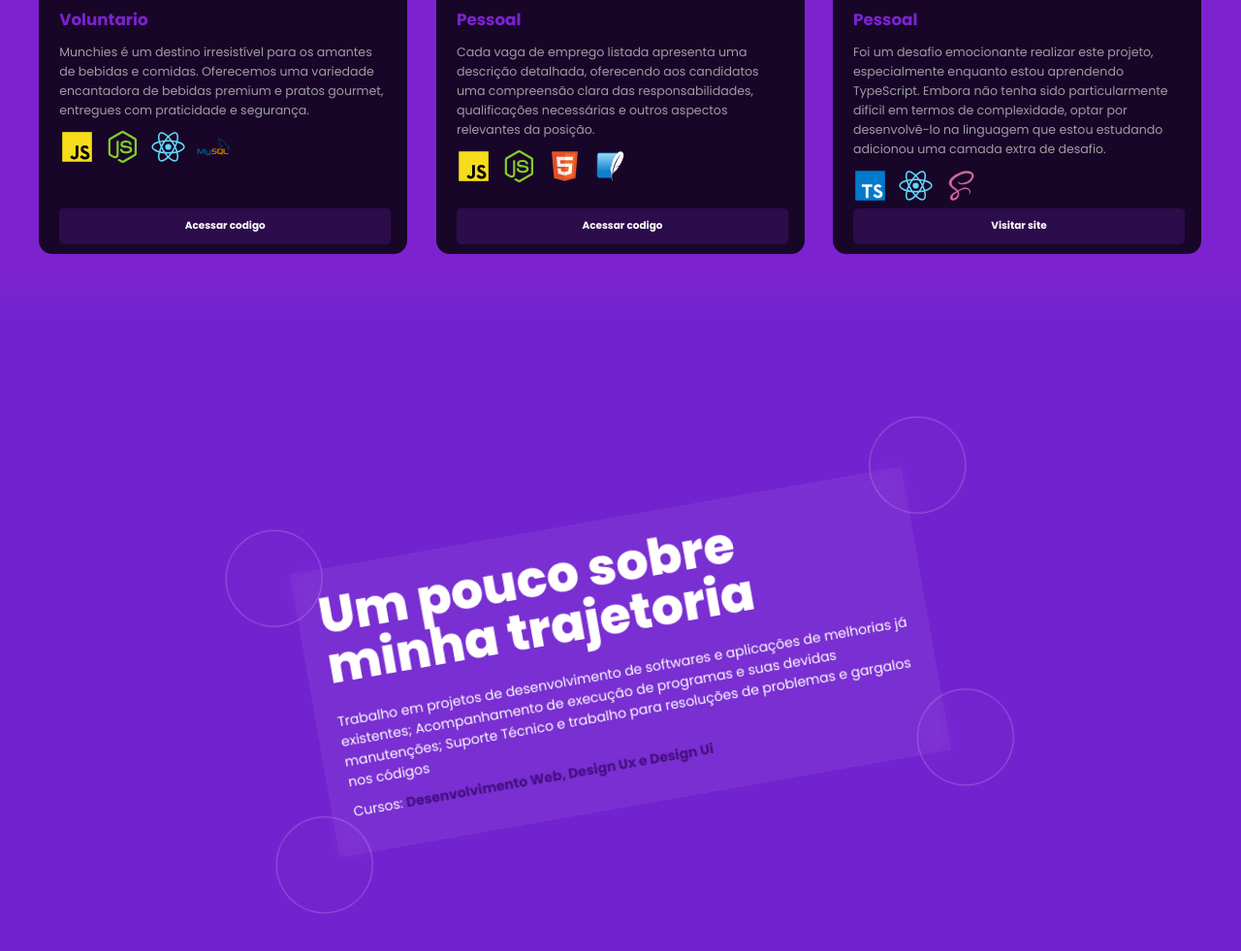
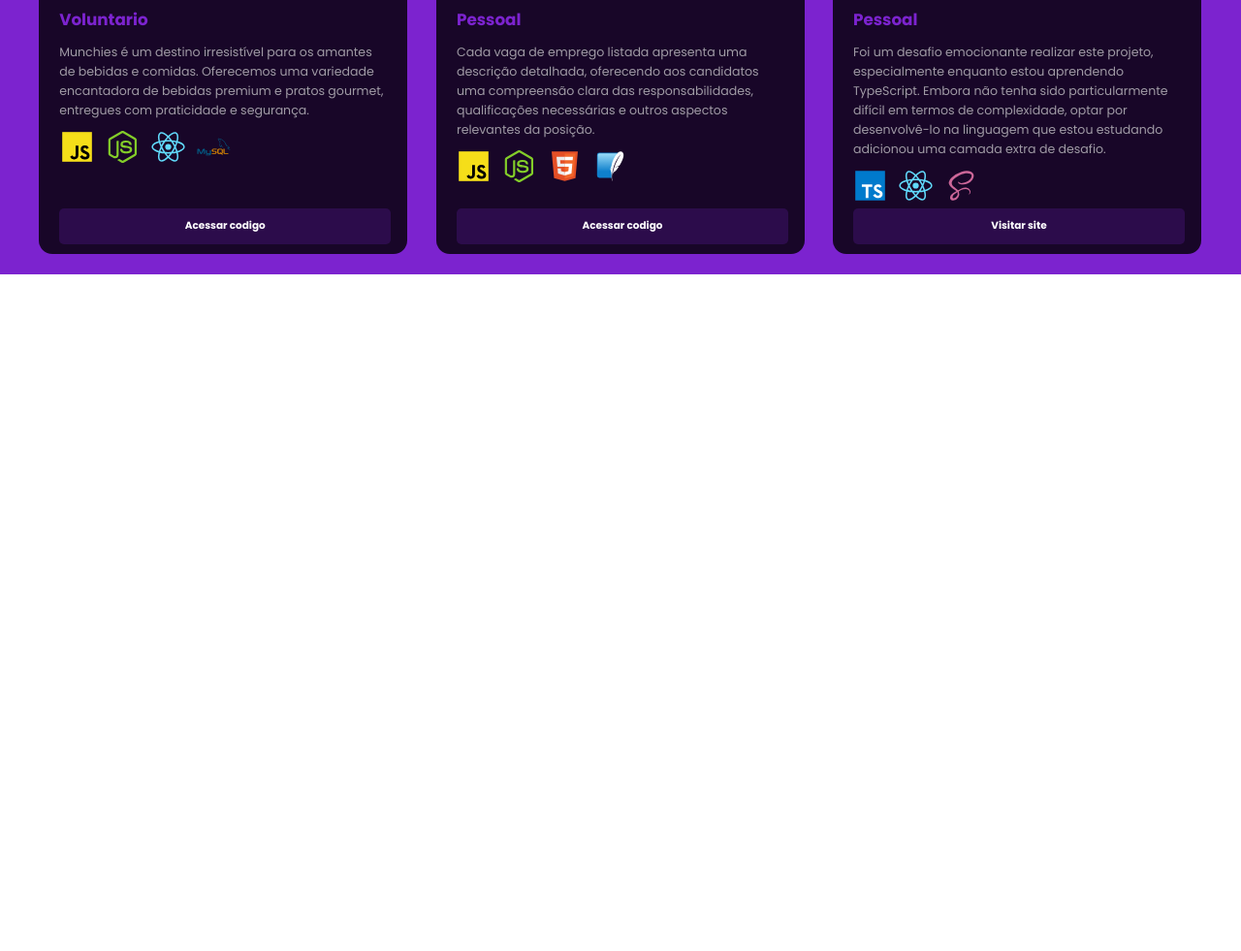
Before and after one commit to Venoshk/portifolio, a website: page index.html in a window 1280 px wide. Shown: the part 1177-2158 px from the top of the page at 97% size. After the commit the page ends 1460 px from the top, so only its background shows below. Drawn offline with nearby package versions, Linux system fonts and the light colour scheme; animation ran at ten frames a second.

```diff
--- a/index.html
+++ b/index.html
@@ -208,23 +208,6 @@
     </section>
     <!--SECTION-PROJECTS-END-->
 
-    <!--SECTION-EXPERIENCE-->
-      <section class="experience" id="experience">
-
-
-                      <div class="content">
-                         <div class="circle top"></div>
-                        <div class="circle left"></div>
-                        <div class="circle right"></div>
-                        <div class="circle bottom"></div>
-                          <h2 data-aos="zoom-in" data-aos-duration="1000">Um pouco sobre minha trajetoria</h2>
-                          <p data-aos="zoom-in" data-aos-duration="1000">Trabalho em projetos de desenvolvimento de softwares e aplicações de melhorias já existentes; Acompanhamento de execução de programas e suas devidas manutenções; Suporte Técnico e trabalho para resoluções de problemas e gargalos nos códigos</p>
-                          <p>Cursos: <span>Desenvolvimento Web,  Design Ux  e  Design Ui </span></p>
-                      </div>
-
-      </section>
-    <!--SECTION-EXPERIENCE-END-->
-
 
     <script src="js/script.js"></script>
     <script src="js/particles.js"></script>
```
